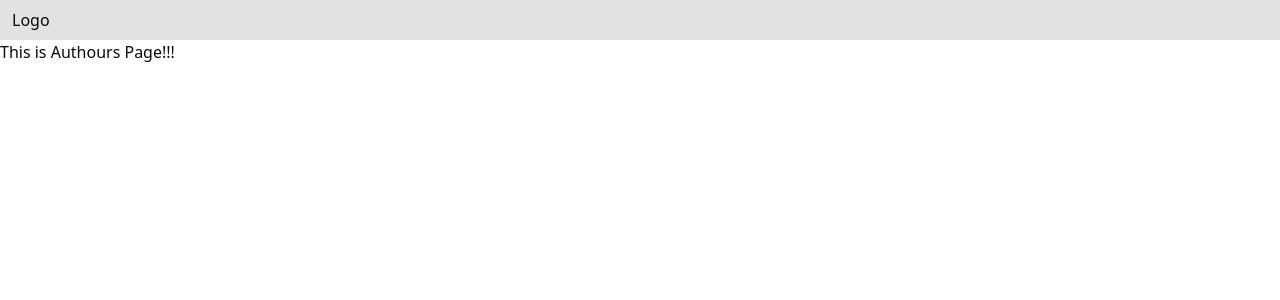
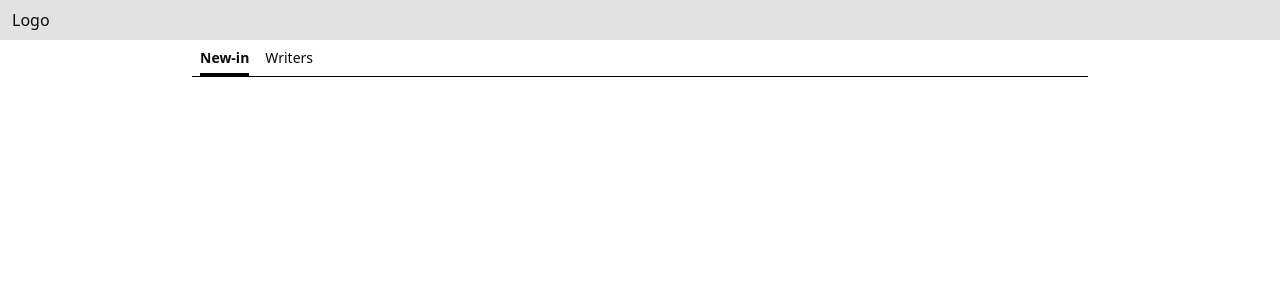
Before and after one commit to rahulverma111/notion-powered-blog, a Next.js app: page /authors in a window 1280 px wide. Shown: the top 300 px of the page. Built offline with nearby package versions, Linux system fonts and the light colour scheme.

Commit message:
chore: added list screen

```diff
--- a/src/app/authors/page.tsx
+++ b/src/app/authors/page.tsx
@@ -1,7 +1,15 @@
+import CustomTabs from "@/components/CustomTabs";
+
 export default function Authors() {
   return (
-    <>
-      <h2>This is Authours Page!!!</h2>
-    </>
+    <div className="">
+      <CustomTabs
+        outerWrapperClass={""}
+        tabsData={[
+          { title: "New-in", component: "" },
+          { title: "Writers", component: "" },
+        ]}
+      />
+    </div>
   );
 }
--- a/src/app/layout.tsx
+++ b/src/app/layout.tsx
@@ -29,7 +29,7 @@ export default function RootLayout({
         className={`${geistSans.variable} ${geistMono.variable} antialiased`}
       >
         <Navbar />
-        {children}
+        <div className="max-w-4xl mx-auto">{children}</div>
       </body>
     </html>
   );
--- a/src/components/CustomTabs.tsx
+++ b/src/components/CustomTabs.tsx
@@ -2,6 +2,7 @@
 
 import { useState } from "react";
 import { motion, AnimatePresence } from "framer-motion";
+import { cn } from "@/lib/utils";
 
 interface CustomTabsProps {
   outerWrapperClass?: string;
@@ -19,15 +20,16 @@ export default function CustomTabs({
 
   return (
     <div className={`${outerWrapperClass}`}>
-      {/* Tab buttons */}
       <div className="space-x-4 border-b border-black mb-4 pl-2">
         {tabsData.map((tab, index) => (
           <button
             key={index}
             onClick={() => setActiveIndex(index)}
-            className={`relative flex-1 text-sm font-medium py-2 text-gray-500 ${
-              activeIndex === index ? "font-semibold" : ""
-            } transition-colors`}
+            className={cn(
+              "relative flex-1 text-sm font-medium py-2",
+              activeIndex === index ? "font-semibold" : "",
+              "transition-colors"
+            )}
           >
             {tab.title}
             {activeIndex === index && (
@@ -41,7 +43,6 @@ export default function CustomTabs({
         ))}
       </div>
 
-      {/* Tab content */}
       <div className="relative min-h-[100px]">
         <AnimatePresence mode="wait">
           <motion.div
--- a/src/components/Navbar.tsx
+++ b/src/components/Navbar.tsx
@@ -1,9 +1,7 @@
 export default function Navbar() {
   return (
-    <>
-      <div className="bg-brand-0 h-10 flex justify-start items-center px-3">
-        <h1>Logo</h1>
-      </div>
-    </>
+    <div className="bg-brand-0 h-10 flex justify-start items-center px-3">
+      <h1>Logo</h1>
+    </div>
   );
 }
```
